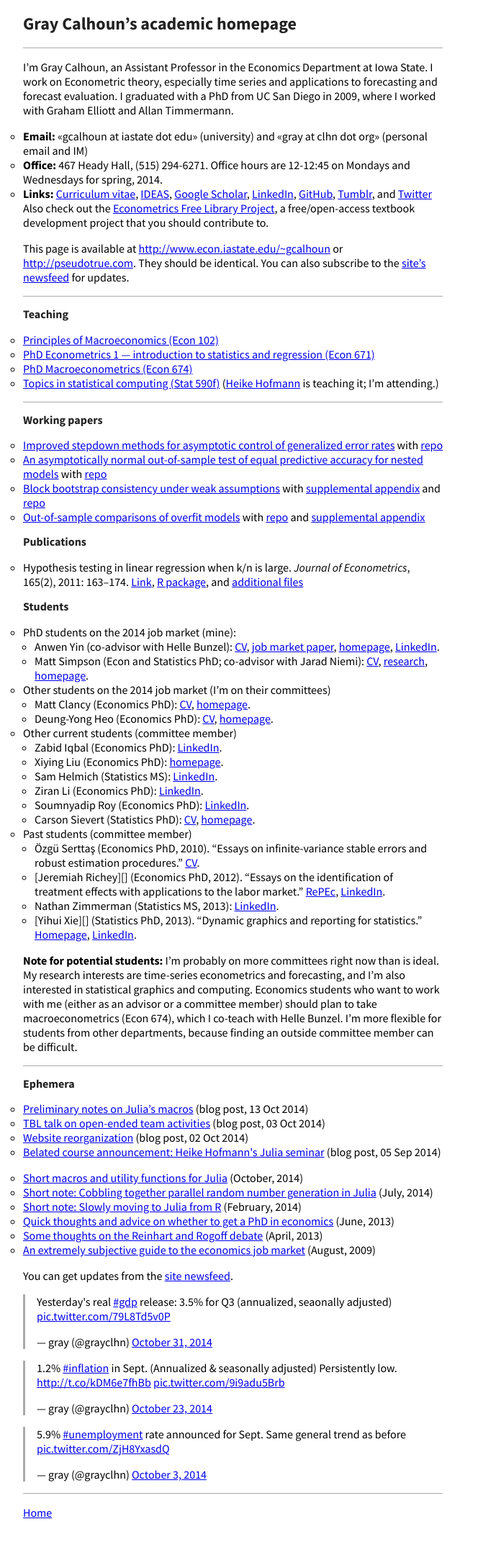
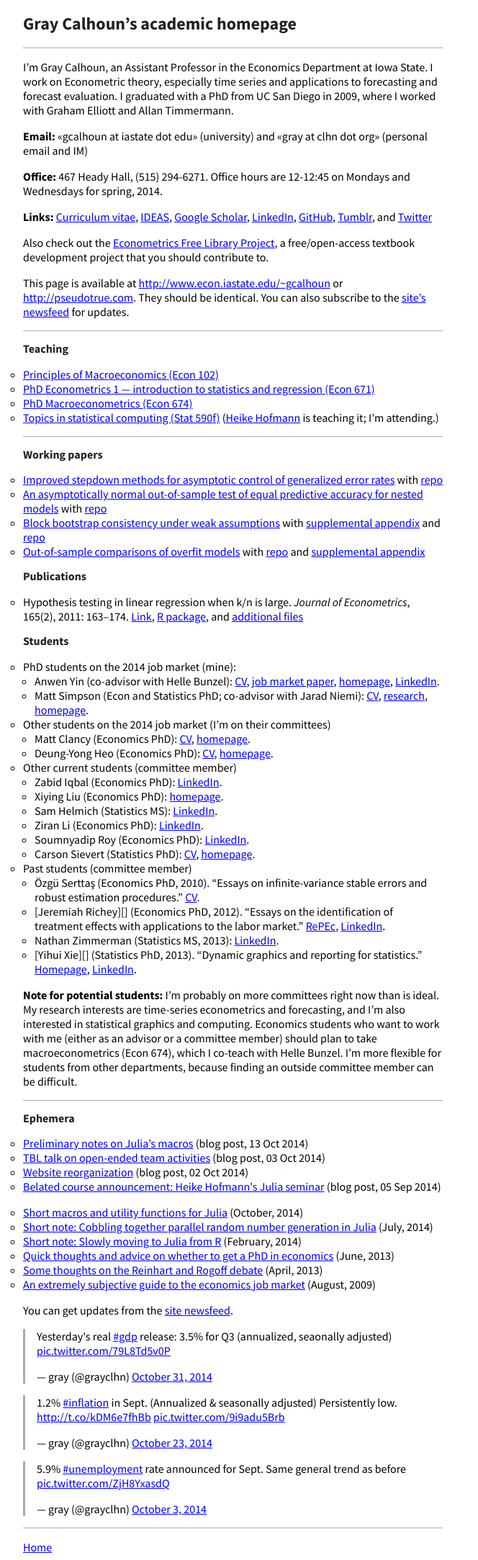
Before and after one commit to mmkuang/grayclhn.github.io, a Jekyll site: the page built from index.md, in a window 1280 px wide. Shown: the whole page at 72% size, without its empty margins (0-664 px from the left). Built offline with Jekyll 4.4.1, drawn with Linux system fonts in a browser that asks for light colours; Markdown is read by kramdown in place of the engine named in the settings; comment, search, counter and statistics services are not loaded; before the commit the page ends 2119 px from its top, so only the background shows below that.

Commit message:
Change formatting at top of main homepage

```diff
--- a/index.md
+++ b/index.md
@@ -9,20 +9,23 @@ and applications to forecasting and forecast evaluation. I graduated
 with a PhD from UC San Diego in 2009, where I worked with Graham
 Elliott and Allan Timmermann.
 
-* **Email:** «gcalhoun at iastate dot edu» (university) and «gray at clhn
-  dot org» (personal email and IM)
-* **Office:** 467 Heady Hall, (515) 294-6271.
-  Office hours are 12-12:45 on Mondays and Wednesdays for spring, 2014.
-* **Links:** [Curriculum vitae][cv],
-  [IDEAS](http://ideas.repec.org/f/pca491.html),
-  [Google Scholar](http://scholar.google.com/citations?hl=en&user=OS8d9ycAAAAJ),
-  [LinkedIn](https://linkedin.com/in/grayclhn),
-  [GitHub](https://github.com/grayclhn),
-  [Tumblr](http://gray.clhn.org),
-  and [Twitter](https://twitter.com/grayclhn)
-  Also check out the [Econometrics Free Library Project][EFLP],
-  a free/open-access textbook development project that you
-  should contribute to.
+**Email:** «gcalhoun at iastate dot edu» (university) and «gray at clhn
+dot org» (personal email and IM)
+
+**Office:** 467 Heady Hall, (515) 294-6271.
+Office hours are 12-12:45 on Mondays and Wednesdays for spring, 2014.
+
+**Links:** [Curriculum vitae][cv],
+[IDEAS](http://ideas.repec.org/f/pca491.html),
+[Google Scholar](http://scholar.google.com/citations?hl=en&user=OS8d9ycAAAAJ),
+[LinkedIn](https://linkedin.com/in/grayclhn),
+[GitHub](https://github.com/grayclhn),
+[Tumblr](http://gray.clhn.org),
+and [Twitter](https://twitter.com/grayclhn)
+
+Also check out the [Econometrics Free Library Project][EFLP],
+a free/open-access textbook development project that you
+should contribute to.
 
 This page is available at <http://www.econ.iastate.edu/~gcalhoun> or
 <http://pseudotrue.com>. They should be identical. You can also
```
